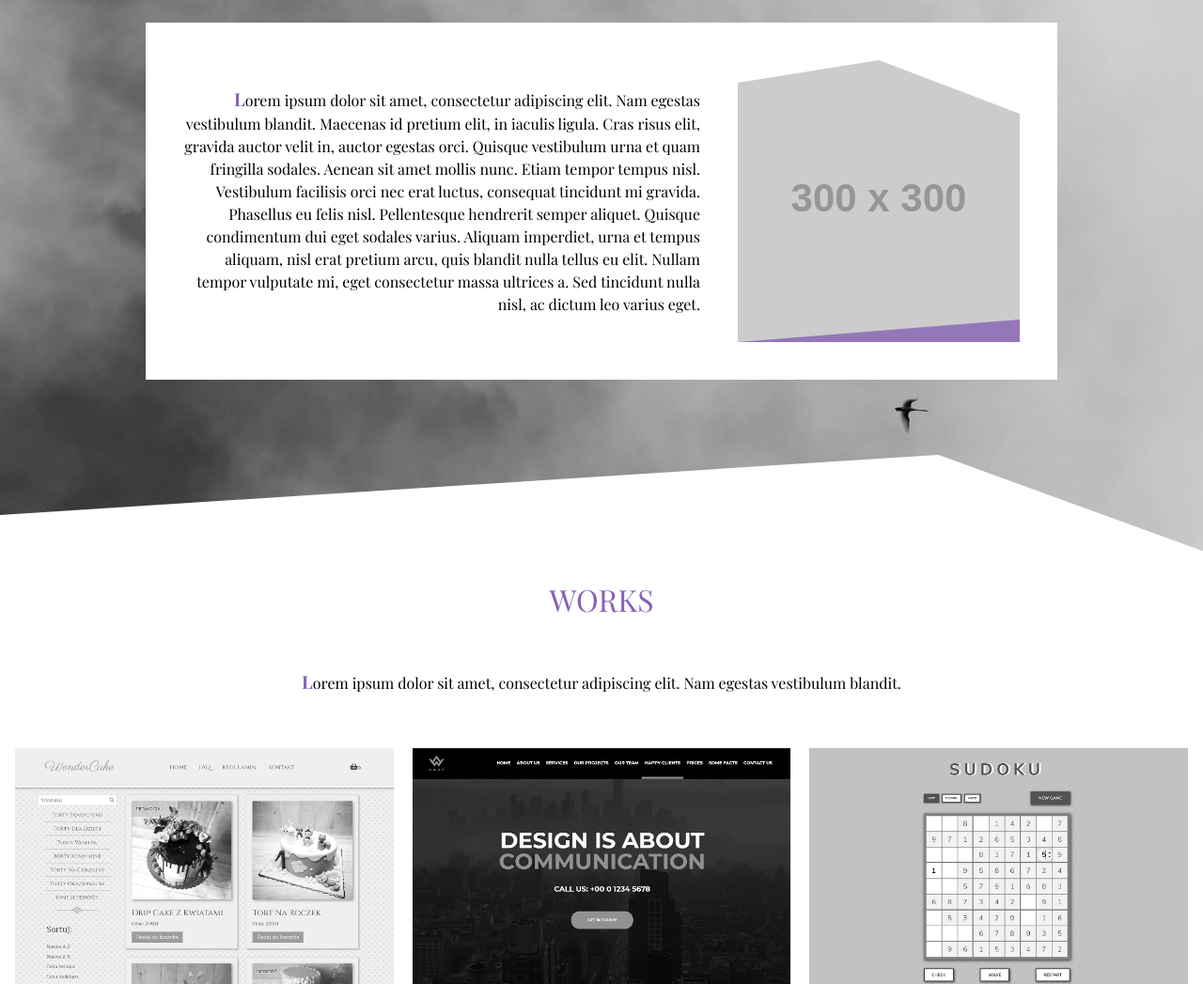
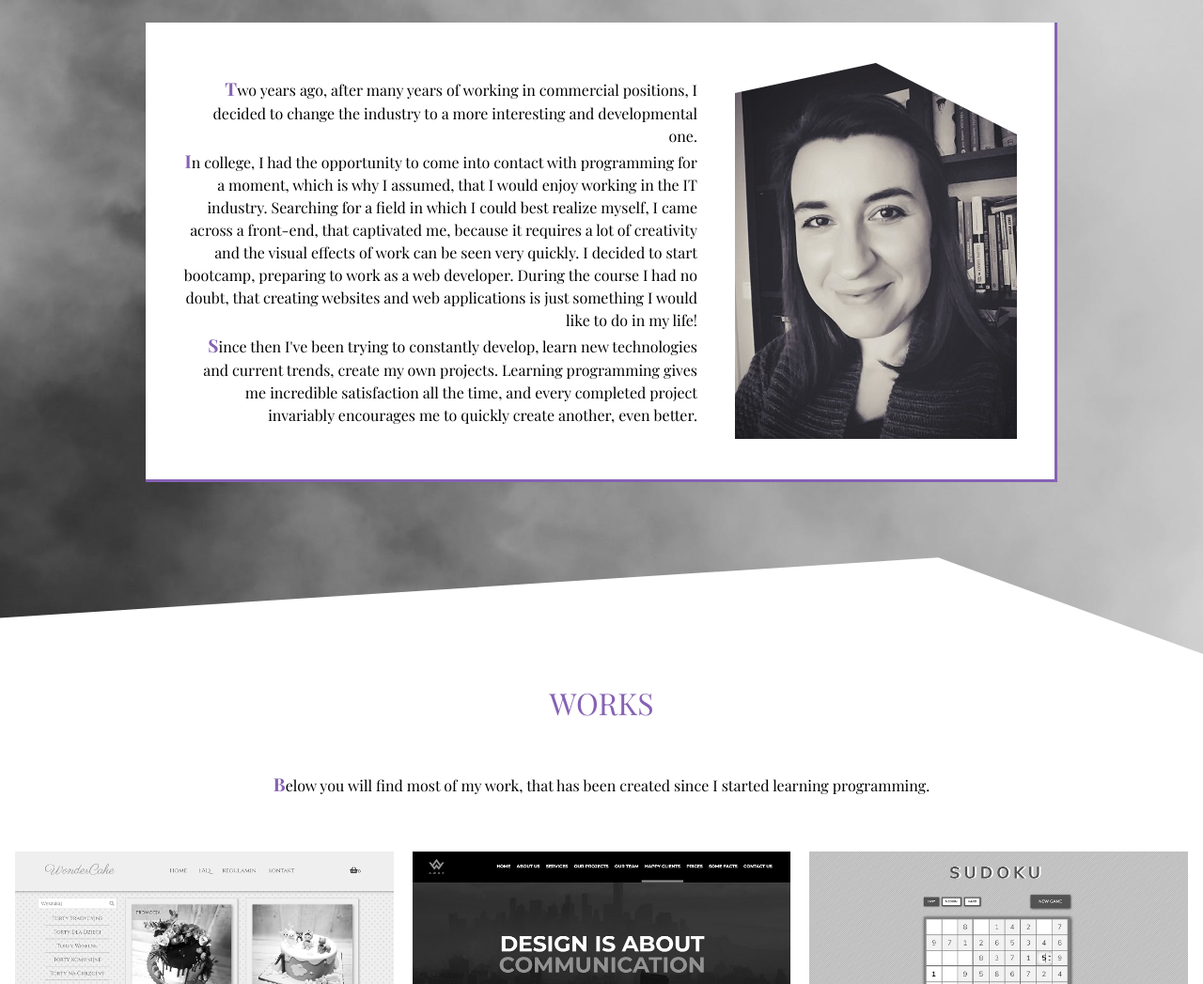
Before and after one commit to AnnaSzmyga/portfolio, a website: page index.html in a window 1280 px wide. Shown: the part 1006-2053 px from the top of the page at 94% size. Drawn offline with nearby package versions, Linux system fonts and the light colour scheme; placeholder pictures from the web are drawn by us.

Commit message:
Add content to about section, correct projects describes, add link to GitHub

```diff
--- a/index.html
+++ b/index.html
@@ -40,20 +40,21 @@
             <div class="container">
                 <h2 class="section__title section__title--about">About <span>me</span></h2>
                 <div class="about__content">
-                    <p class="about__text"><span class="first-letter">L</span>orem ipsum dolor sit amet, consectetur adipiscing elit. Nam egestas vestibulum blandit. Maecenas id pretium elit, in iaculis ligula. Cras risus elit, gravida auctor velit in, auctor egestas orci. Quisque vestibulum urna et quam fringilla sodales. Aenean sit amet mollis nunc. Etiam tempor tempus nisl. Vestibulum facilisis orci nec erat luctus, consequat tincidunt mi gravida. Phasellus eu felis nisl. Pellentesque hendrerit semper aliquet. Quisque condimentum dui eget sodales varius. Aliquam imperdiet, urna et tempus aliquam, nisl erat pretium arcu, quis blandit nulla tellus eu elit. Nullam tempor vulputate mi, eget consectetur massa ultrices a. Sed tincidunt nulla nisl, ac dictum leo varius eget.</p>
+                    <p class="about__text"><span class="first-letter">T</span>wo years ago, after many years of working in commercial positions, I decided to change the industry to a more interesting and developmental one.<br>
+                        <span class="first-letter">I</span>n college, I had the opportunity to come into contact with programming for a moment, which is why I assumed, that I would enjoy working in the IT industry. Searching for a field in which I could best realize myself, I came across a front-end, that captivated me, because it requires a lot of creativity and the visual effects of work can be seen very quickly. I decided to start bootcamp, preparing to work as a web developer. During the course I had no doubt, that creating websites and web applications is just something I would like to do in my life! <br><span class="first-letter">S</span>ince then I've been trying to constantly develop, learn new technologies and current trends, create my own projects. Learning programming gives me incredible satisfaction all the time, and every completed project invariably encourages me to quickly create another, even better.</p>
                     <div class="about__image"></div>
                 </div>
             </div>
         </section>
         <section class="section works" id="works">
             <h2 class="section__title section__title--works">Works</h2>
-            <p class="works__text"><span class="first-letter">L</span>orem ipsum dolor sit amet, consectetur adipiscing elit. Nam egestas vestibulum blandit.</p>
+            <p class="works__text"><span class="first-letter">B</span>elow you will find most of my work, that has been created since I started learning programming. </p>
             <div class="gallery">
                 <div class="gallery__item">
                     <div class="gallery__image"></div>
                     <div class="gallery__details">
                         <h4 class="gallery__heading">WonderCake online shop</h4>
-                        <p class="gallery__description">This online shop is a single page application, created with use React, React-routing and Redux store.</p>
+                        <p class="gallery__description">This online shop is a single page application, created with use React, React-routing and Redux store. The project is based on my own design.</p>
                     </div>
                     <a class="gallery__link" href="https://wondercake-online-shop.firebaseapp.com/" target="_blank"><i class="fas fa-eye gallery__icon"></i></a>
                     <a class="gallery__link" href="https://github.com/AnnaSzmyga/Online-Shop" target="_blank"><i class="fab fa-github gallery__icon"></i></a>
@@ -89,7 +90,7 @@
                     <div class="gallery__image"></div>
                     <div class="gallery__details">
                         <h4 class="gallery__heading">Landing page Infinity Group</h4>
-                        <p class="gallery__description">Landing-page made as a recruitment task for the Infinity-Group company based on provided graphic design.</p>
+                        <p class="gallery__description">Landing-page made based on provided graphic design as a recruitment task for the Infinity-Group company.</p>
                     </div>
                     <a class="gallery__link" href="https://annaszmyga.github.io/Infinity-Group_Landing-page/" target="_blank"><i class="fas fa-eye gallery__icon"></i></a>
                     <a class="gallery__link" href="https://github.com/AnnaSzmyga/Infinity-Group_Landing-page" target="_blank"><i class="fab fa-github gallery__icon"></i></a>
@@ -107,7 +108,7 @@
                     <div class="gallery__image"></div>
                     <div class="gallery__details">
                         <h4 class="gallery__heading">Landing page Mache</h4>
-                        <p class="gallery__description">It's the responsive landing page created based on the provided graphic design. Its my early project, that I wrote to get practice in layout cutting.</p>
+                        <p class="gallery__description">Responsive landing page created based on the provided graphic design. It's my early project, that I wrote to get practice in layout cutting.</p>
                     </div>
                     <a class="gallery__link" href="https://annaszmyga.github.io/Mache-project/" target="_blank"><i class="fas fa-eye gallery__icon"></i></a>
                     <a class="gallery__link" href="https://github.com/AnnaSzmyga/Mache-project" target="_blank"><i class="fab fa-github gallery__icon"></i></a>
@@ -125,7 +126,7 @@
                     <div class="gallery__image"></div>
                     <div class="gallery__details">
                         <h4 class="gallery__heading">Landing page Golden</h4>
-                        <p class="gallery__description">The simple landing page made based on the graphic design. It was my first layout cutting:)</p>
+                        <p class="gallery__description">The simple landing page made based on the graphic design. It was my first own layout cutting:)</p>
                     </div>
                     <a class="gallery__link" href="https://annaszmyga.github.io/Golden/" target="_blank"><i class="fas fa-eye gallery__icon"></i></a>
                     <a class="gallery__link" href="https://github.com/AnnaSzmyga/Golden" target="_blank"><i class="fab fa-github gallery__icon"></i></a>
@@ -140,7 +141,7 @@
                     <p class="contact__email">anna.szmyga@o2.pl</p>
                     <p>Find me on:</p>
                     <div class="contact__icons-bar">
-                        <a class="contact__link" href="#" target="_blank"><i class="fab fa-github-square contact__icon"></i></a>
+                        <a class="contact__link" href="https://github.com/AnnaSzmyga" target="_blank"><i class="fab fa-github-square contact__icon"></i></a>
                         <a class="contact__link" href="#" target="_blank"><i class="fab fa-linkedin contact__icon"></i></a>
                         <a class="contact__link" href="https://www.facebook.com/anna.szmyga.7" target="_blank"><i class="fab fa-facebook-square contact__icon"></i></a>
                     </div>
--- a/sass/sections/_about.scss
+++ b/sass/sections/_about.scss
@@ -6,6 +6,8 @@
         align-items: center;
         background-color: #fff;
         padding: 40px;
+        border-bottom: 3px solid $purple-primary;
+        border-right: 3px solid $purple-primary;
 
         @media (max-width: 767px) {
             flex-direction: column;
@@ -26,22 +28,22 @@
         margin-left: 40px;
         clip-path: polygon(50% 0%, 100% 19%, 100% 100%, 0 100%, 0 8%);
         width: 300px;
-        height: 300px;
+        height: 400px;
         flex-shrink: 0;
-        background-image: url("https://via.placeholder.com/300");
+        background-image: url("../images/about-image.jpg");
         position: relative;
 
-        &::after {
-            content: "";
-            display: block;
-            background-color: rgba(134, 98, 180, .8);
-            width: 100%;
-            height: 8%;
-            position: absolute;
-            bottom: 0;
-            left: 0;
-            clip-path: polygon(100% 0, 0 100%, 100% 100%);
-        }
+        // &::after {
+        //     content: "";
+        //     display: block;
+        //     background-color: rgba(134, 98, 180, .8);
+        //     width: 100%;
+        //     height: 8%;
+        //     position: absolute;
+        //     bottom: 0;
+        //     left: 0;
+        //     clip-path: polygon(100% 0, 0 100%, 100% 100%);
+        // }
 
         @media (max-width: 767px) {
             order: 1;
```
Also changed, not shown: css/sections/about.css (deleted), css/sections/contact.css (deleted), css/sections/footer.css (deleted), css/sections/header.css (deleted), css/sections/works.css (deleted), css/style.css, 6 other files.
